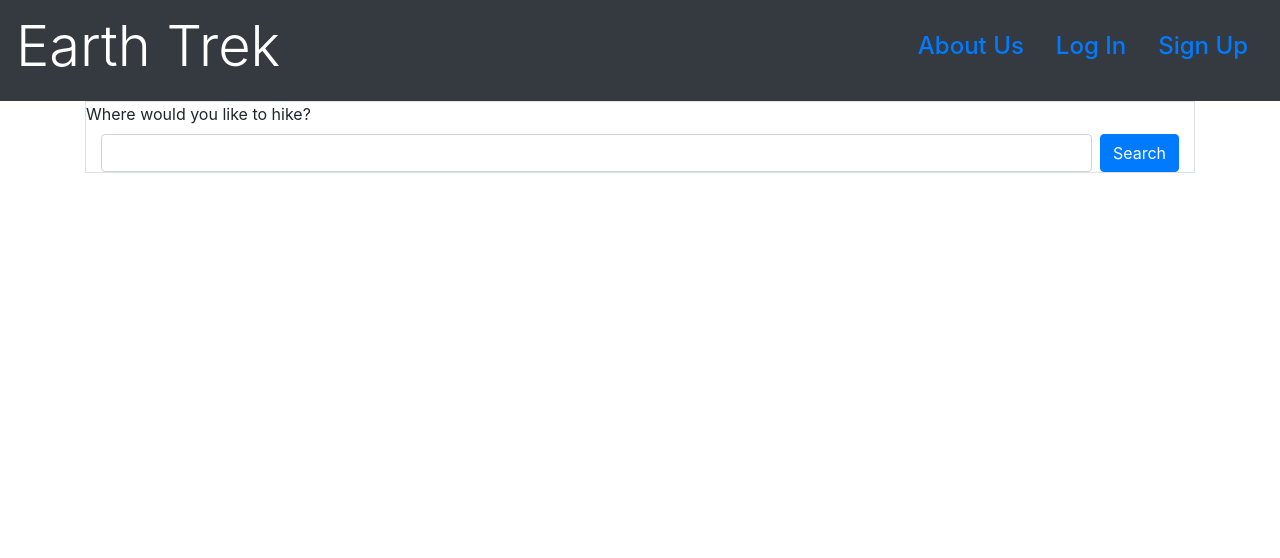
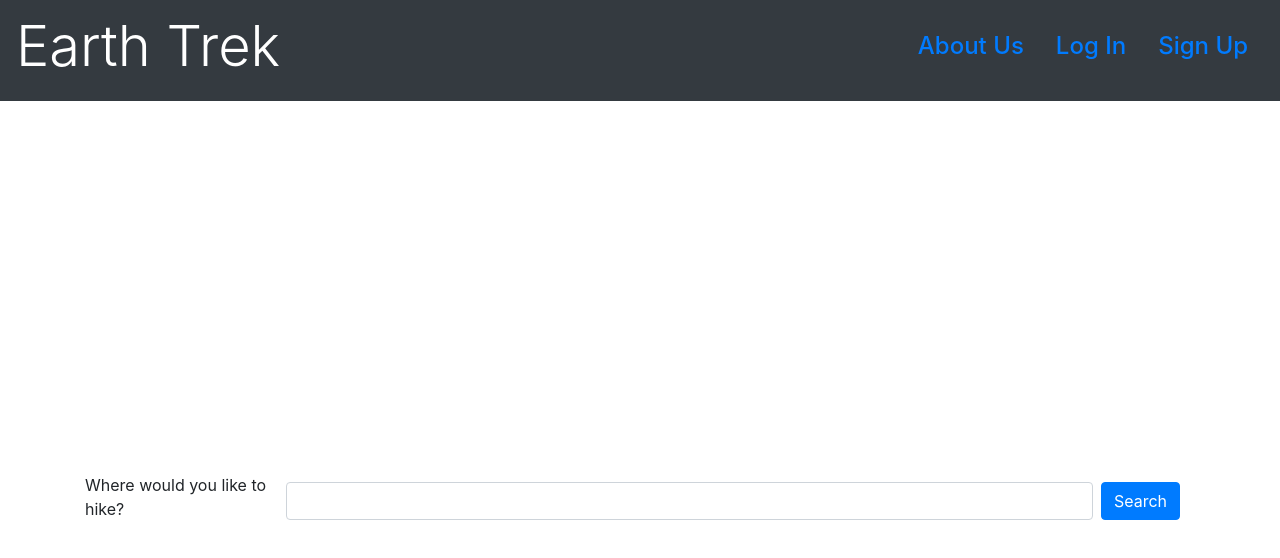
Before and after one commit to ChrisBoyce886/Project3, a React (Create React App) app in the folder client/: page / in a window 1280 px wide. Shown: the top 558 px of the page. Built offline with nearby package versions, Linux system fonts and the light colour scheme.

Commit message:
center search bar using d-flex still having issues with viewport

```diff
--- a/client/src/components/SearchBar/SearchBar.jsx
+++ b/client/src/components/SearchBar/SearchBar.jsx
@@ -3,8 +3,8 @@ import SubmitBtn from '../SubmitBtn/SubmitBtn';
 
 const SearchBar = () => {
 	return (
-		<div className="form-group border">
-			<label htmlFor="search">Where would you like to hike?</label>
+		<div className="form-group vh-100 d-flex align-items-center m-0">
+			<label htmlFor="search" className="d-flex">Where would you like to hike?</label>
 			<div class="container d-flex">
 				<input className="form-control mr-2" name="search" />
 				<SubmitBtn/>
```
